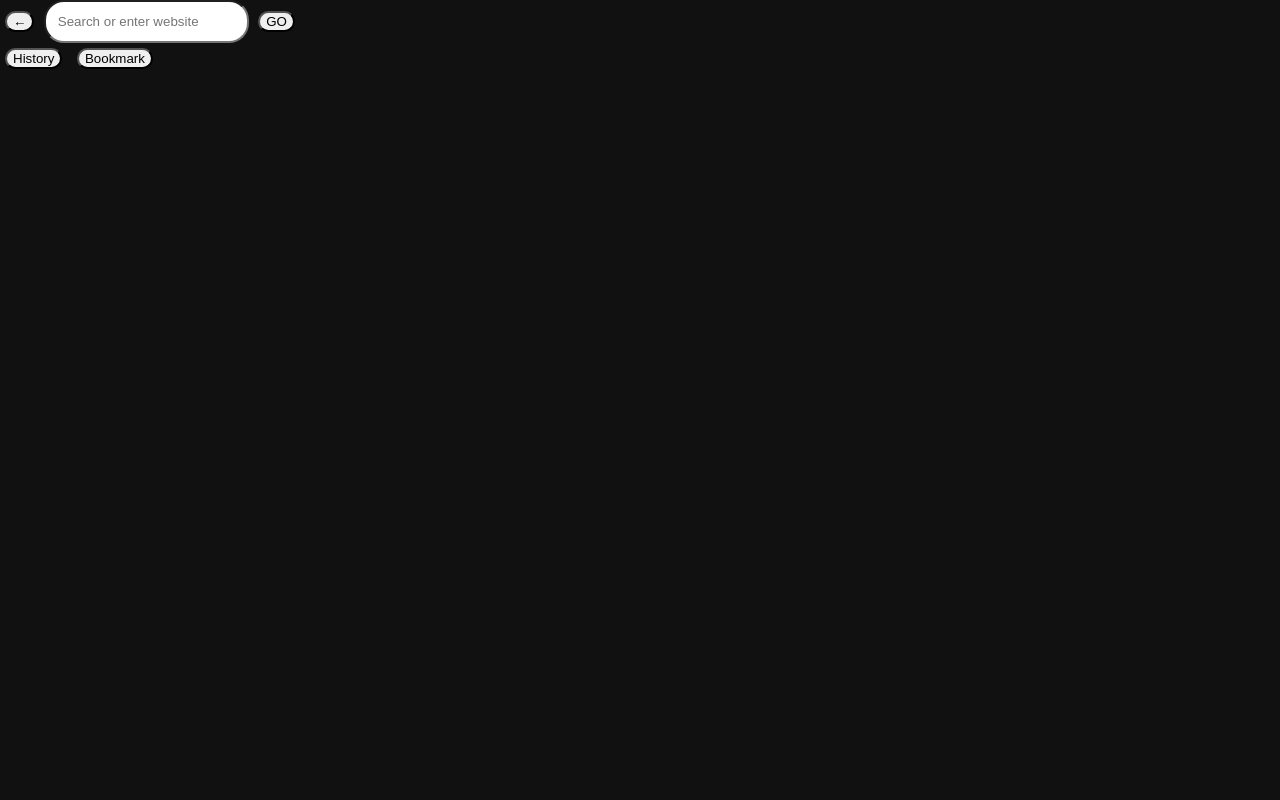
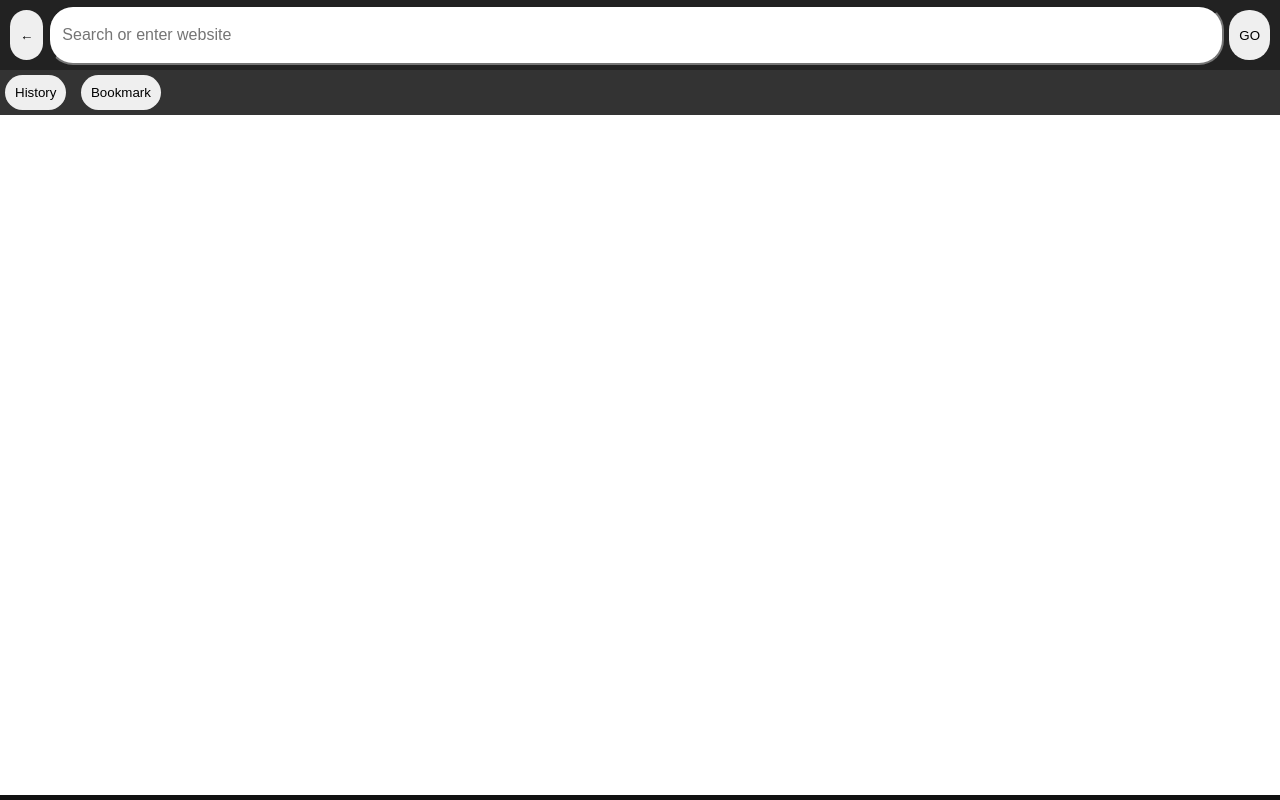
Before and after one commit to onfarooq0008-eng/Webbrowser-updated, a website: page public/index.html in a window 1280 px wide. Drawn offline with Linux system fonts and the light colour scheme.

Commit message:
Update style.css

```diff
--- a/public/style.css
+++ b/public/style.css
@@ -1,43 +1,73 @@
 body{
 
 margin:0;
+
 font-family:Arial;
+
 background:#111;
 
 }
 
 
-header{
+
+.top{
+
+display:flex;
 
 height:60px;
-display:flex;
-padding:5px;
+
 background:#222;
 
+padding:5px;
+
 }
+
 
 
 input{
 
 flex:1;
-border-radius:20px;
+
+border-radius:25px;
+
 padding:12px;
+
+font-size:16px;
 
 }
 
 
+
 button{
 
-border-radius:15px;
 margin:5px;
 
+border-radius:20px;
+
+padding:10px;
+
+border:0;
+
 }
+
+
+
+.menu{
+
+background:#333;
+
+}
+
 
 
 iframe{
 
 width:100%;
-height:90vh;
+
+height:85vh;
+
 border:0;
 
+background:white;
+
 }
```
